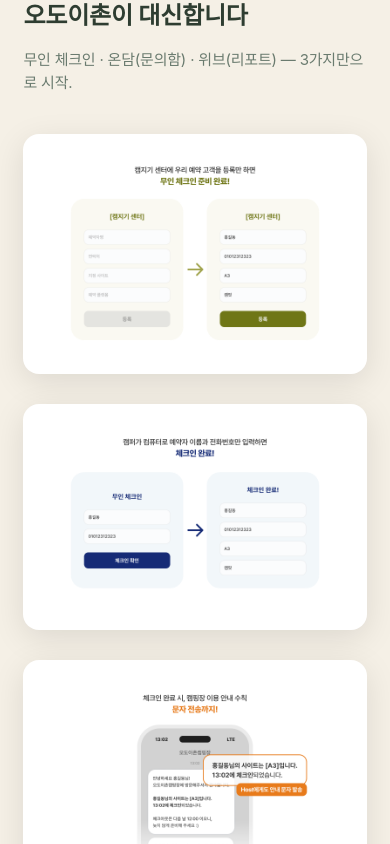
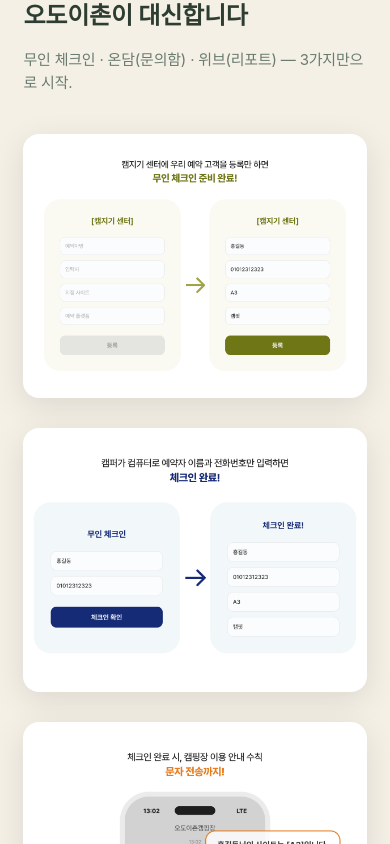
Before and after one commit to carawoo/camphost, a Next.js app: page / in a window 390 px wide. Shown: the part 1140-1984 px from the top of the page. Built offline with nearby package versions, Linux system fonts and the light colour scheme.

Commit message:
모바일에서 프로세스 이미지 크기 개선

```diff
--- a/app/globals.css
+++ b/app/globals.css
@@ -822,7 +822,28 @@ footer {
   }
 
   .process-image-container {
-    padding: 15px;
+    padding: 10px;
+    max-width: 100%;
+    width: 100%;
+  }
+
+  .process-image {
+    width: 100%;
+    height: auto;
+    min-height: 200px;
+    object-fit: cover;
+  }
+}
+
+@media (max-width: 480px) {
+  .process-image-container {
+    padding: 5px;
+    margin: 0 -10px;
+    width: calc(100% + 20px);
+  }
+
+  .process-image {
+    min-height: 250px;
   }
 }
 
```
